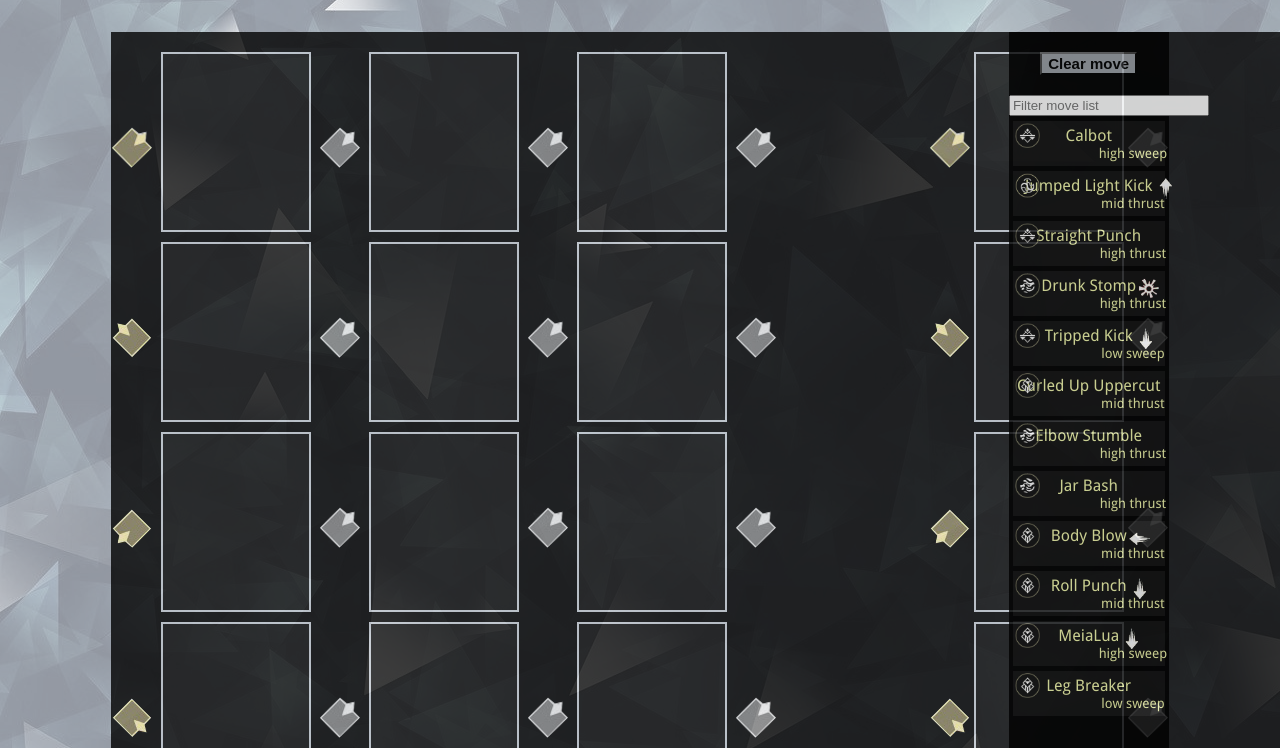
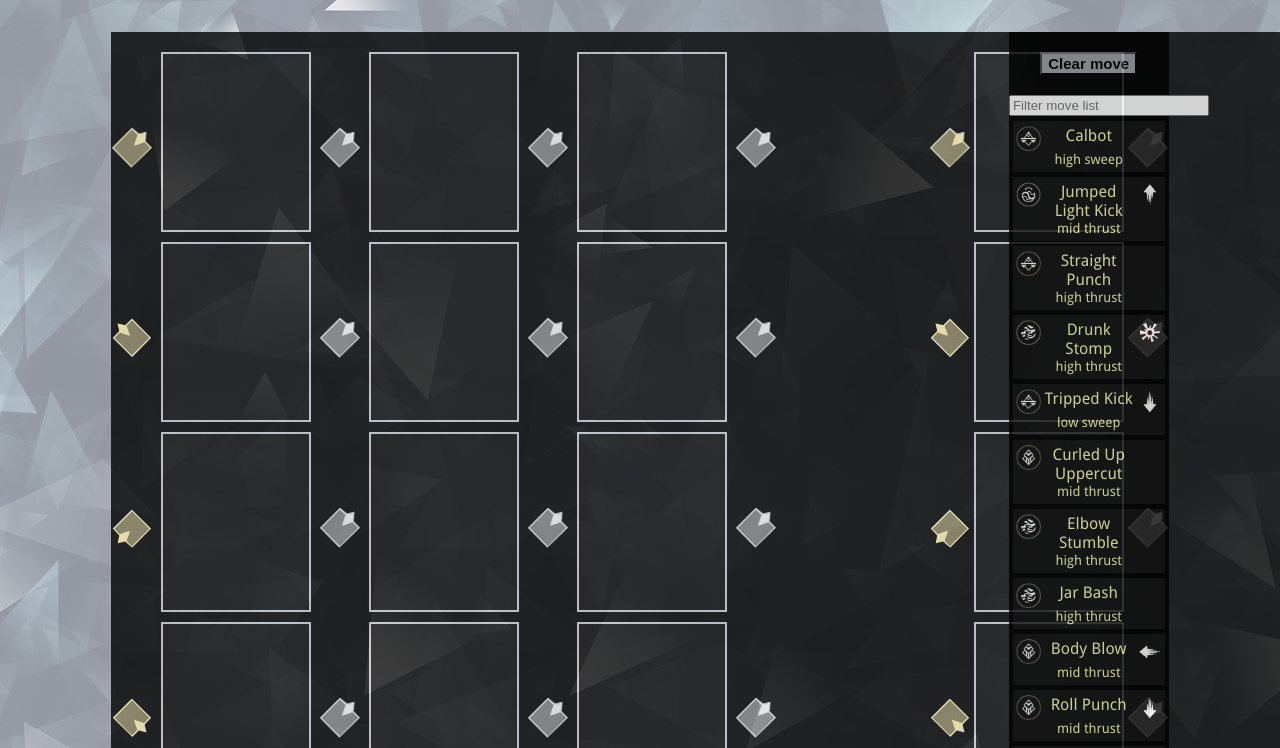
Before and after one commit to somexotherxguy/CAWFEEDeckEditor, a plain HTML site: page index.html in a window 1280 px wide. Shown: the part 51-799 px from the top of the page. Drawn offline with nearby package versions, Linux system fonts and the light colour scheme; some packages are replaced by stand-ins of ours.

Commit message:
Added scroll bar for move list, and updated css to look better

```diff
--- a/index.css
+++ b/index.css
@@ -22,6 +22,9 @@
 .col-2 {width: 71%;}
 .col-3 {width: 15%;}
 .col-4 {width: 7%;}
+.col-5 {width: 60%;}
+.col-6 {width: 20%;}
+.col-7 {width: 20%;}
 
 
 .background{
@@ -188,7 +191,9 @@
 }
 
 .searchListHeight{
-    height: 750px;
+    height: 700px;
+    overflow-y: auto;
+    overflow-x: hidden;
 }
 
 .transbarright{
@@ -217,24 +222,34 @@
 }
 
 .movePropSearch{
-    width: 240px;
     font-size: 13.5px;
     text-align: center;
 }
 
 .moveNameSearch{
     text-align: center;
+    padding: 0px;
 }
 
 .floatLeft{
-    position: absolute;
-    top: 2px;
-    left: 2px;
+    padding:0px;
 }
 
 .floatRight{
-    position:absolute;
-    float: right;
+    padding: 0px;
+}
+
+::-webkit-scrollbar {
+    width: 1em;
+}
+
+::-webkit-scrollbar-track {
+    -webkit-box-shadow: inset 0 0 6px rgba(0,0,0,0.3);
+}
+
+::-webkit-scrollbar-thumb {
+  background-color: darkgrey;
+  outline: 1px solid slategrey;
 }
 
 /*mobile*/
--- a/partials/editor.html
+++ b/partials/editor.html
@@ -280,17 +280,17 @@
                     <input id="moveSearch" class="searchStyle" type="text" placeholder="Filter move list" ng-model="key">
                 <div>
                 <div class="searchListHeight">
-                    <li class="search" ng-repeat="move in (moves | filter:search)|limitTo:12" ng-click="addMove(move.name)">
-                        <div>
-                            <img class="moveIconSearch floatLeft" ng-src="{{'images/' + move.style + '_icon.png'}}">
-                            {{move.name}}
-                            <img class="moveIconSearch floatRight" ng-repeat="x in move.properties" ng-src="{{'images/' + x + '_move_icon.png'}}">
+                    <li class="search" ng-repeat="move in (moves | filter:search)" ng-click="addMove(move.name)">
+                        <div class="row">
+                            <div class="col-7 floatLeft"><img class="moveIconSearch" ng-src="{{'images/' + move.style + '_icon.png'}}"></div>
+                            <div class="moveNameSearch col-5">{{move.name}}</div>
+                            <div class="col-6 floatRight"><img class="moveIconSearch" ng-repeat="x in move.properties" ng-src="{{'images/' + x + '_move_icon.png'}}"></div>
                         </div>
                         <div class="movePropSearch">
                             {{move.vert}}
                             {{move.horiz ? 'sweep' : 'thrust'}}
                         <div>
-                    </li> <!-- ng-bind="move" -->
+                    </li> <!-- ng-bind="move" |limitTo:12 -->
                 </div>
             </div>
         </div>
```
